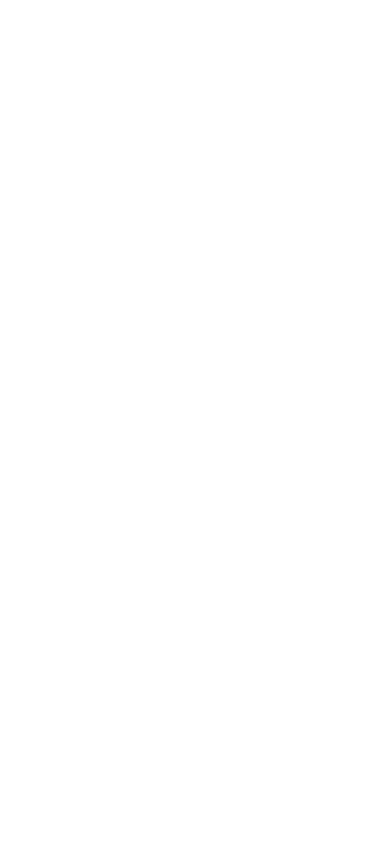
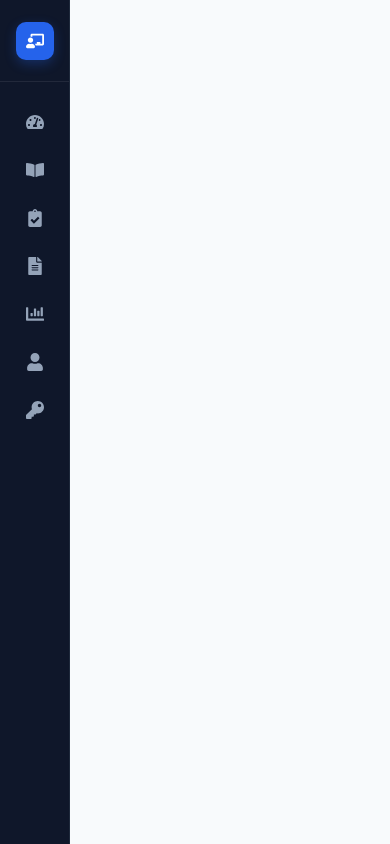
Before and after one commit to abidhasan2422/University-LMS, a React app in the folder frontend/: page /instructor in a window 390 px wide. Before the commit this address had no page. Built offline with nearby package versions, Linux system fonts and the light colour scheme; the HTML template or start-up script is replaced by a standard one.

Commit message:
add InstructorLayout page

```diff
--- a/frontend/src/App.jsx
+++ b/frontend/src/App.jsx
@@ -11,14 +11,13 @@
 import StudentGPA from "./pages/student/StudentGPA";
 import StudentChangePassword from "./pages/student/StudentChangePassword";
 import InstructorDashboard from "./pages/instructor/InstructorDashboard";
+import InstructorLayout from "./layouts/InstructorLayout";
 
 function App() {
   return (
     <BrowserRouter>
       <AuthProvider>
-
         <Routes>
-
           {/* Login */}
 
           <Route path="/" element={<Login />} />
@@ -26,55 +25,27 @@
           {/* Student Portal */}
 
           <Route path="/student" element={<StudentLayout />}>
+            <Route path="dashboard" element={<StudentDashboard />} />
 
-            <Route
-              path="dashboard"
-              element={<StudentDashboard />}
-            />
+            <Route path="profile" element={<StudentProfile />} />
 
-            <Route
-              path="profile"
-              element={<StudentProfile />}
-            />
+            <Route path="courses" element={<StudentCourses />} />
 
-            <Route
-              path="courses"
-              element={<StudentCourses />}
-            />
+            <Route path="attendance" element={<StudentAttendance />} />
 
-            <Route
-              path="attendance"
-              element={<StudentAttendance />}
-            />
+            <Route path="assessments" element={<StudentAssessments />} />
 
-            <Route
-              path="assessments"
-              element={<StudentAssessments />}
-            />
+            <Route path="results" element={<StudentResults />} />
 
-            <Route
-              path="results"
-              element={<StudentResults />}
-            />
+            <Route path="gpa" element={<StudentGPA />} />
 
-            <Route
-              path="gpa"
-              element={<StudentGPA />}
-            />
+            <Route path="change-password" element={<StudentChangePassword />} />
+          </Route>
 
-            <Route
-              path="change-password"
-              element={<StudentChangePassword />}
-            />
-
+          <Route path="/instructor" element={<InstructorLayout />}>
+            <Route path="dashboard" element={<InstructorDashboard />} />
           </Route>
-          <Route
-  path="/instructor/dashboard"
-  element={<InstructorDashboard />}
-/>
-
         </Routes>
-
       </AuthProvider>
     </BrowserRouter>
   );
--- /dev/null
+++ b/frontend/src/layouts/InstructorLayout.jsx
@@ -0,0 +1,83 @@
+import { NavLink, Outlet } from "react-router-dom";
+import {
+  FaTachometerAlt,
+  FaBookOpen,
+  FaClipboardCheck,
+  FaFileAlt,
+  FaChartBar,
+  FaUser,
+  FaKey,
+  FaChalkboardTeacher,
+} from "react-icons/fa";
+
+import "../styles/instructor/instructor-layout.css";
+
+function InstructorLayout() {
+  return (
+    <div className="instructor-layout">
+      {/* Sidebar */}
+      <aside className="instructor-sidebar">
+
+        {/* Logo / Header */}
+        <div className="sidebar-header">
+          <div className="sidebar-logo">
+            <FaChalkboardTeacher />
+          </div>
+
+          <div>
+            <h2>Instructor Portal</h2>
+            <span>University LMS</span>
+          </div>
+        </div>
+
+        {/* Navigation */}
+        <nav className="sidebar-nav">
+
+          <NavLink to="/instructor/dashboard">
+            <FaTachometerAlt />
+            <span>Dashboard</span>
+          </NavLink>
+
+          <NavLink to="/instructor/courses">
+            <FaBookOpen />
+            <span>My Courses</span>
+          </NavLink>
+
+          <NavLink to="/instructor/attendance">
+            <FaClipboardCheck />
+            <span>Attendance</span>
+          </NavLink>
+
+          <NavLink to="/instructor/assessments">
+            <FaFileAlt />
+            <span>Assessments</span>
+          </NavLink>
+
+          <NavLink to="/instructor/results">
+            <FaChartBar />
+            <span>Results</span>
+          </NavLink>
+
+          <NavLink to="/instructor/profile">
+            <FaUser />
+            <span>Profile</span>
+          </NavLink>
+
+          <NavLink to="/instructor/change-password">
+            <FaKey />
+            <span>Change Password</span>
+          </NavLink>
+
+        </nav>
+
+      </aside>
+
+      {/* Main Content */}
+      <main className="instructor-main">
+        <Outlet />
+      </main>
+    </div>
+  );
+}
+
+export default InstructorLayout;
--- /dev/null
+++ b/frontend/src/styles/instructor/instructor-layout.css
@@ -0,0 +1,384 @@
+/* =========================================================
+   INSTRUCTOR PORTAL - PROFESSIONAL LAYOUT
+========================================================= */
+
+.instructor-layout {
+  display: flex;
+  min-height: 100vh;
+  background: #f8fafc;
+  color: #1e293b;
+}
+
+
+/* =========================================================
+   SIDEBAR
+========================================================= */
+
+.instructor-sidebar {
+  position: fixed;
+  top: 0;
+  left: 0;
+  bottom: 0;
+
+  width: 270px;
+  height: 100vh;
+
+  display: flex;
+  flex-direction: column;
+
+  background: #0f172a;
+  color: #ffffff;
+
+  border-right: 1px solid #1e293b;
+
+  box-sizing: border-box;
+
+  z-index: 1000;
+}
+
+
+/* =========================================================
+   SIDEBAR HEADER
+========================================================= */
+
+.sidebar-header {
+  height: 82px;
+
+  display: flex;
+  align-items: center;
+
+  padding: 0 24px;
+
+  gap: 13px;
+
+  border-bottom: 1px solid rgba(255, 255, 255, 0.08);
+
+  flex-shrink: 0;
+}
+
+
+/* Logo */
+
+.sidebar-logo {
+  width: 42px;
+  height: 42px;
+
+  display: flex;
+  align-items: center;
+  justify-content: center;
+
+  background: #2563eb;
+
+  border-radius: 10px;
+
+  color: #ffffff;
+
+  font-size: 18px;
+
+  box-shadow: 0 4px 12px rgba(37, 99, 235, 0.3);
+}
+
+
+/* Header Text */
+
+.sidebar-header h2 {
+  margin: 0;
+
+  font-size: 16px;
+  font-weight: 600;
+
+  line-height: 1.3;
+
+  color: #ffffff;
+
+  letter-spacing: -0.2px;
+}
+
+.sidebar-header span {
+  display: block;
+
+  margin-top: 3px;
+
+  font-size: 11px;
+
+  font-weight: 400;
+
+  color: #94a3b8;
+
+  letter-spacing: 0.2px;
+}
+
+
+/* =========================================================
+   NAVIGATION
+========================================================= */
+
+.sidebar-nav {
+  display: flex;
+  flex-direction: column;
+
+  padding: 24px 14px;
+
+  gap: 5px;
+
+  overflow-y: auto;
+}
+
+
+/* Navigation Link */
+
+.sidebar-nav a {
+  position: relative;
+
+  display: flex;
+  align-items: center;
+
+  gap: 14px;
+
+  min-height: 46px;
+
+  padding: 0 15px;
+
+  border-radius: 9px;
+
+  color: #cbd5e1;
+
+  text-decoration: none;
+
+  font-size: 14px;
+
+  font-weight: 500;
+
+  letter-spacing: 0.1px;
+
+  transition:
+    background-color 0.2s ease,
+    color 0.2s ease,
+    transform 0.2s ease;
+}
+
+
+/* Icons */
+
+.sidebar-nav a svg {
+  width: 17px;
+  min-width: 17px;
+
+  height: 17px;
+
+  color: #94a3b8;
+
+  transition: color 0.2s ease;
+}
+
+
+/* =========================================================
+   HOVER
+========================================================= */
+
+.sidebar-nav a:hover {
+  background: #1e293b;
+
+  color: #ffffff;
+
+  transform: translateX(2px);
+}
+
+.sidebar-nav a:hover svg {
+  color: #ffffff;
+}
+
+
+/* =========================================================
+   ACTIVE LINK
+========================================================= */
+
+.sidebar-nav a.active {
+  background: #2563eb;
+
+  color: #ffffff;
+
+  box-shadow:
+    0 4px 12px rgba(37, 99, 235, 0.25);
+}
+
+.sidebar-nav a.active svg {
+  color: #ffffff;
+}
+
+
+/* Active left indicator */
+
+.sidebar-nav a.active::before {
+  content: "";
+
+  position: absolute;
+
+  left: -14px;
+
+  top: 50%;
+
+  transform: translateY(-50%);
+
+  width: 3px;
+
+  height: 24px;
+
+  background: #60a5fa;
+
+  border-radius: 0 4px 4px 0;
+}
+
+
+/* =========================================================
+   MAIN CONTENT
+========================================================= */
+
+.instructor-main {
+  margin-left: 270px;
+
+  width: calc(100% - 270px);
+
+  min-height: 100vh;
+
+  padding: 32px 36px;
+
+  box-sizing: border-box;
+
+  background: #f8fafc;
+}
+
+
+/* =========================================================
+   SCROLLBAR
+========================================================= */
+
+.sidebar-nav::-webkit-scrollbar {
+  width: 5px;
+}
+
+.sidebar-nav::-webkit-scrollbar-track {
+  background: transparent;
+}
+
+.sidebar-nav::-webkit-scrollbar-thumb {
+  background: #334155;
+
+  border-radius: 10px;
+}
+
+
+/* =========================================================
+   RESPONSIVE
+========================================================= */
+
+@media (max-width: 1024px) {
+
+  .instructor-sidebar {
+    width: 240px;
+  }
+
+  .instructor-main {
+    margin-left: 240px;
+
+    width: calc(100% - 240px);
+
+    padding: 28px;
+  }
+}
+
+
+@media (max-width: 768px) {
+
+  .instructor-sidebar {
+    width: 220px;
+  }
+
+  .instructor-main {
+    margin-left: 220px;
+
+    width: calc(100% - 220px);
+
+    padding: 22px;
+  }
+
+  .sidebar-header {
+    padding: 0 18px;
+  }
+
+  .sidebar-header h2 {
+    font-size: 15px;
+  }
+
+  .sidebar-nav {
+    padding: 20px 10px;
+  }
+
+  .sidebar-nav a {
+    min-height: 43px;
+
+    padding: 0 12px;
+
+    font-size: 13px;
+  }
+}
+
+
+/* =========================================================
+   SMALL MOBILE
+========================================================= */
+
+@media (max-width: 576px) {
+
+  .instructor-sidebar {
+    width: 70px;
+  }
+
+  .sidebar-header {
+    justify-content: center;
+
+    padding: 0;
+  }
+
+  .sidebar-header > div:last-child {
+    display: none;
+  }
+
+  .sidebar-logo {
+    width: 38px;
+    height: 38px;
+  }
+
+  .sidebar-nav {
+    padding: 18px 9px;
+  }
+
+  .sidebar-nav a {
+    justify-content: center;
+
+    padding: 0;
+
+    gap: 0;
+  }
+
+  .sidebar-nav a span {
+    display: none;
+  }
+
+  .sidebar-nav a svg {
+    width: 18px;
+    height: 18px;
+  }
+
+  .sidebar-nav a.active::before {
+    left: -9px;
+  }
+
+  .instructor-main {
+    margin-left: 70px;
+
+    width: calc(100% - 70px);
+
+    padding: 18px;
+  }
+}
```
